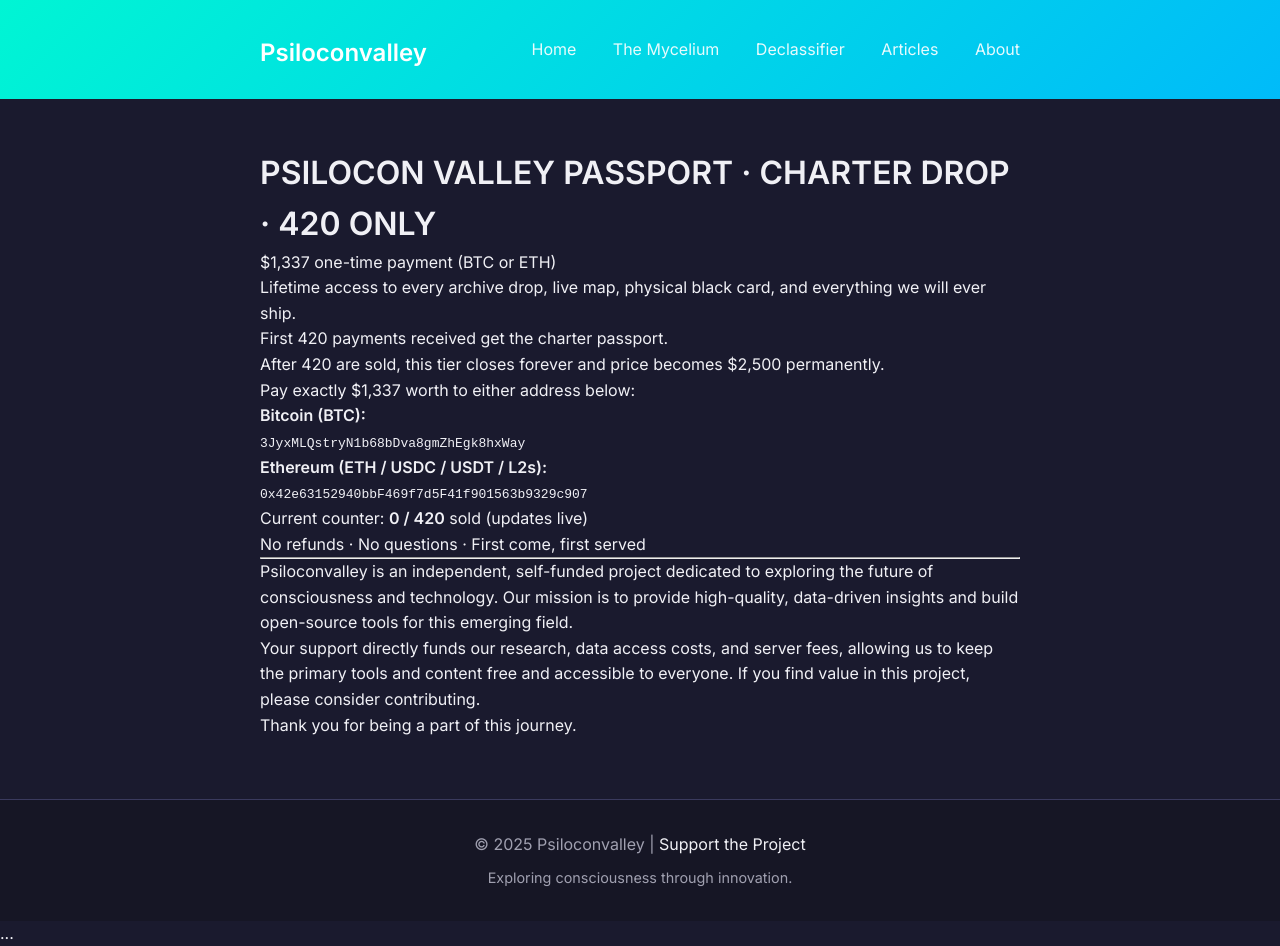
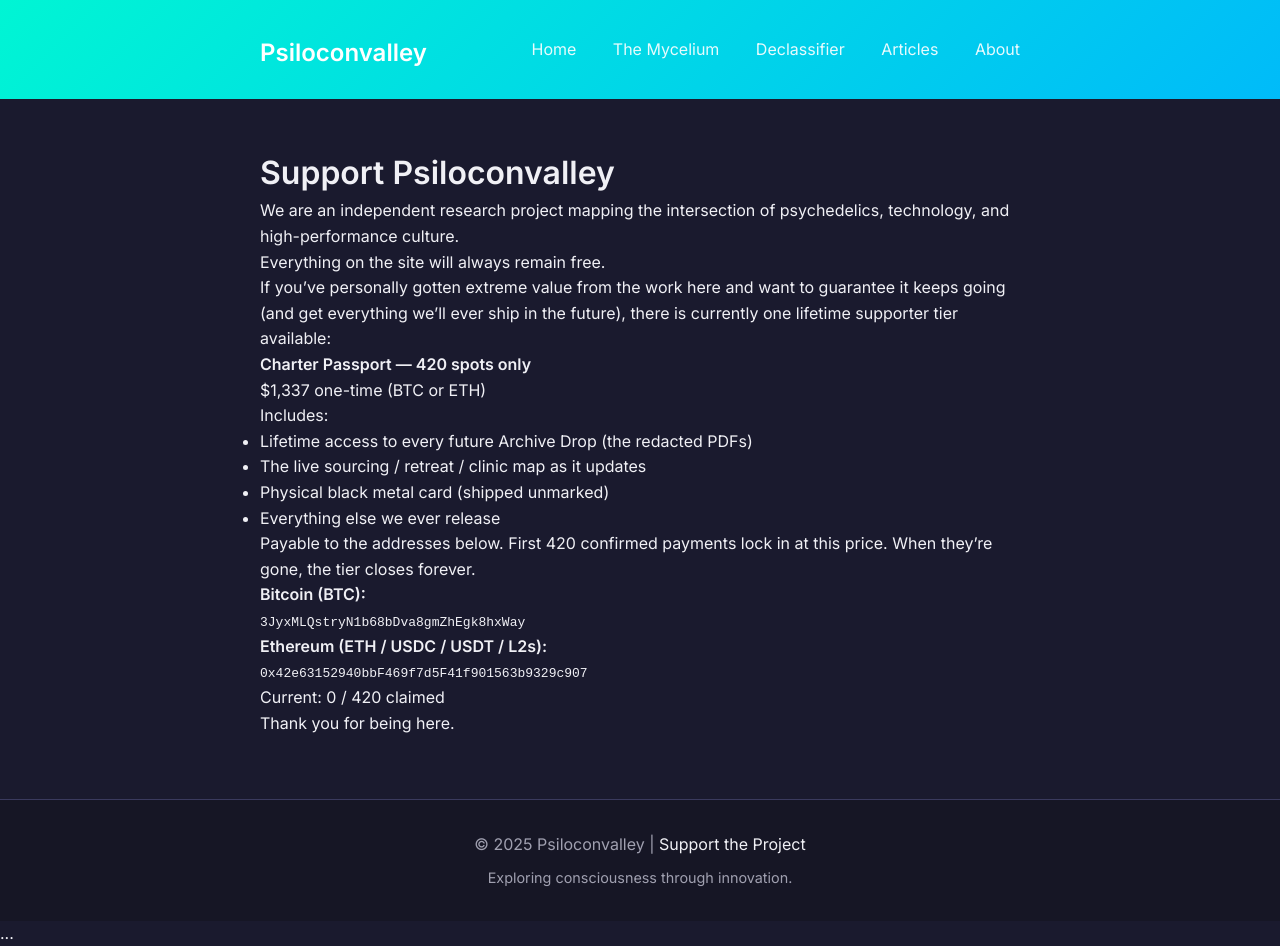
Before and after one commit to psiloconvalley/psiloconvalley.github.io, a Jekyll site: the page built from support.md, in a window 1280 px wide. Built offline with Jekyll 4.4.1, drawn with Linux system fonts in a browser that asks for light colours; nearby versions of some CDN libraries; our own code applies the rules of GitHub Pages for plain Markdown files.

Commit message:
Update support.md

```diff
--- a/support.md
+++ b/support.md
@@ -1,12 +1,20 @@
-# PSILOCON VALLEY PASSPORT · CHARTER DROP · 420 ONLY
+# Support Psiloconvalley
 
-$1,337 one-time payment (BTC or ETH)
-Lifetime access to every archive drop, live map, physical black card, and everything we will ever ship.
+We are an independent research project mapping the intersection of psychedelics, technology, and high-performance culture.
 
-First 420 payments received get the charter passport.
-After 420 are sold, this tier closes forever and price becomes $2,500 permanently.
+Everything on the site will always remain free.
 
-Pay exactly $1,337 worth to either address below:
+If you’ve personally gotten extreme value from the work here and want to guarantee it keeps going (and get everything we’ll ever ship in the future), there is currently one lifetime supporter tier available:
+
+**Charter Passport — 420 spots only**
+$1,337 one-time (BTC or ETH)
+Includes:
+- Lifetime access to every future Archive Drop (the redacted PDFs)
+- The live sourcing / retreat / clinic map as it updates
+- Physical black metal card (shipped unmarked)
+- Everything else we ever release
+
+Payable to the addresses below. First 420 confirmed payments lock in at this price. When they’re gone, the tier closes forever.
 
 **Bitcoin (BTC):**
 `3JyxMLQstryN1b68bDva8gmZhEgk8hxWay`
@@ -14,14 +22,6 @@ Pay exactly $1,337 worth to either address below:
 **Ethereum (ETH / USDC / USDT / L2s):**
 `0x42e63152940bbF469f7d5F41f901563b9329c907`
 
-Current counter: **0 / 420** sold (updates live)
+Current: 0 / 420 claimed
 
-No refunds · No questions · First come, first served
-
----
-
-Psiloconvalley is an independent, self-funded project dedicated to exploring the future of consciousness and technology. Our mission is to provide high-quality, data-driven insights and build open-source tools for this emerging field.
-
-Your support directly funds our research, data access costs, and server fees, allowing us to keep the primary tools and content free and accessible to everyone. If you find value in this project, please consider contributing.
-
-Thank you for being a part of this journey.
+Thank you for being here.
```
